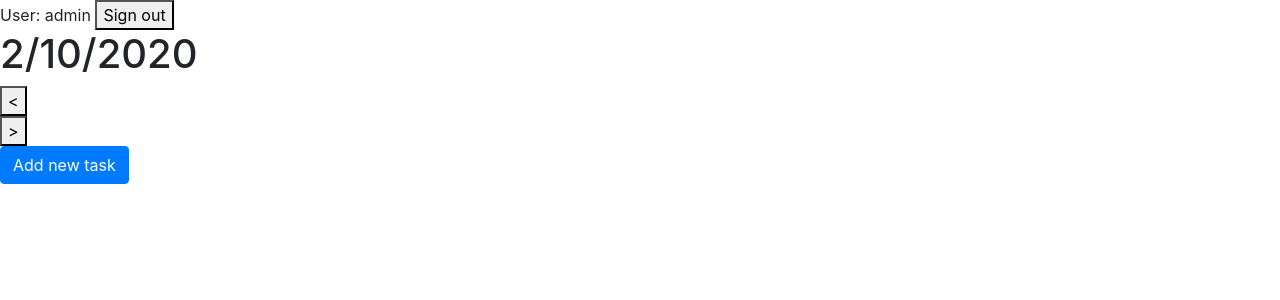
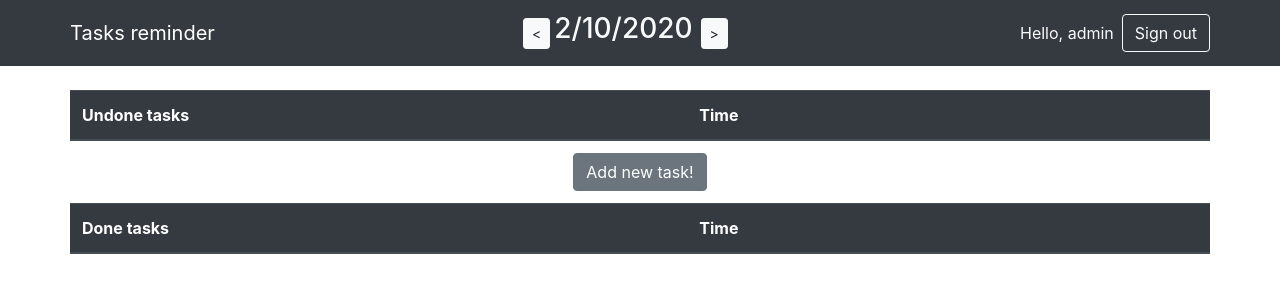
Before and after one commit to miloszk9/Tasks_reminder, a Django app: page /home/ in a window 1280 px wide. Shown: the top 300 px of the page. Run offline with Django 3.2, Linux system fonts and the light colour scheme; a user stored in the database is signed in; data that the repository does not hold is empty; some libraries are stand-ins or nearby versions.

Commit message:
Frontend for the main page (tasks page) done.

```diff
--- a/main/templates/main/home.html
+++ b/main/templates/main/home.html
@@ -1,28 +1,52 @@
 {% extends "main/index.html" %}
 
 {% block content %}
-<main onload="imput_date()">
+
+<nav class="navbar navbar-expand navbar-dark bg-dark">
+    <div class="container">
+        <span class="navbar-brand mr-auto">
+            <span class="navbar-brand d-block d-sm-none">TR</span>
+            <span class="navbar-brand d-none d-sm-block">Tasks reminder</span>
+        </span>
+
+        <ul class="navbar-nav navbar-dark">
+            <li class="nav-item form-inline">
+                <form method="POST">
+                    {% csrf_token %}
+                    <button type="submit" class="btn btn-sm btn-light mr-1" name="previous" value={{date_change}}> < </button>
+                </form>
+            </li>
+            <li class="nav-item text-light form-inline">
+                <h3>{{date.day}}/{{date.month}}/{{date.year}}</h3>
+            </li>
+            <li class="nav-item form-inline">
+                <form method="POST">
+                    {% csrf_token %}
+                    <button type="submit" class="btn btn-sm btn-light ml-2" name="next" value={{date_change}}> > </button>
+                </form>
+            </li>
+        </ul>
 
         <!-- User section: username and logging out button -->
-    <span>User: {{request.user}}</span>
-    <a href="{% url 'logout' %}"><button>Sign out</button></a>
+        <div class="navbar-nav ml-auto" id="user_section">
+            <ul class="navbar-nav">
+                <li class="nav-item mr-2 text-light mt-auto mb-auto d-none d-md-block">
+                    <span>Hello, {{request.user}}</span>
+                </li>
+                <li class="nav-item">
+                    <a href="{% url 'logout' %}"><button class="btn btn-outline-light">Sign out</button></a>
+                </li>
+            </ul>
+        </div>
+    </div>
+</nav>
 
-    <h1> {{date.day}}/{{date.month}}/{{date.year}} </h1>
-    <form method="POST">
-        {% csrf_token %}
-        <button type="submit" name="previous" value={{date_change}}> < </button>
-    </form>
-    <form method="POST">
-        {% csrf_token %}
-        <button type="submit" name="next" value={{date_change}}> > </button>
-    </form>
+<main class="container pt-4 px-0">
 
     <!-- Adding new task form -->
-    <button class="btn btn-primary" type="button" data-toggle="collapse" data-target="#task_add" aria-expanded="false" aria-controls="task_add">
-        Add new task
-    </button>
-    <div class="collapse" id="task_add">
+    <div class="collapse pb-4" id="task_add">
         <div class="card card-body">
+            <h4 class="card-title text-center pb-2">Create new task</h5>
             <form method="POST">
                 {% csrf_token %}
                 <div class="form-group row">
@@ -37,30 +61,109 @@
                         <input id='input_date' class="form-control" name="task_date" type="datetime-local" value='0' id="example-datetime-local-input">
                     </div>
                 </div>
-                <button class="btn btn-primary" type="submit" value="1" name="new_task">Create!</button>
+                <button class="btn btn-outline-success btn-block" type="submit" value="1" name="new_task">Save</button>
             </form>
         </div>
     </div>
 
-    {% for record in db_data %}
-    <p>
-        Task: {{record.name}}
-        Time: {{record.date}}
-        Created: {{record.create_date}}
-        Author: {{record.author}}
-        State: {{record.isDone}}
+    <table class="table">
 
-        <button class="btn btn-primary" type="button" data-toggle="collapse" data-target="#task_edit{{record.id}}" aria-expanded="false" aria-controls="task_edit">
+        <thead class="thead-dark">
+            <tr>
+                <th scope="col">Undone tasks</th>
+                <th scope="col">Time</th>
+                <th scope="col"></th>
+                <th scope="col"></th>
+            </tr>
+        </thead>
+        <tbody>
+            {% for record in db_data_undone %}
+                <tr>
+                    <th scope="row">
+                        <span class="text-break">
+                            {{record.name}}
+                        </span>
+                    </th>
+                    <td>
+                        <h4>{{record.date.hour}}:{{record.date.minute}}</h4>
+                    </td>
+                    <td>
+                        <button class="btn btn-outline-dark" type="button" data-toggle="collapse" data-target="#task_edit{{record.id}}" aria-expanded="false" aria-controls="task_edit">
                             Edit task
                         </button>
+                    </td>
+                    <td>
+                        <form method="POST">
+                            {% csrf_token %}
+                            <input type="hidden" name="date_change" value={{date_change}}>
+                            <button class="btn btn-success" type="submit" name="task_done_id" value={{record.id}}>Done!</button>
+                        </form>
+                    </td>
+                </tr>
+
+                <!-- Editing task form -->
+                <div class="collapse pb-4" id="task_edit{{record.id}}">
+                    <div class="card card-body">
+                        <h4 class="card-title text-center pb-2">Edit task</h5>
 
                         <form method="POST">
                             {% csrf_token %}
-            <input type="hidden" name="date_change" value={{date_change}} />
-            <button type="submit" name="task_done_id" value={{record.id}}> X </button>
+                            <div class="form-group row">
+                                <label for="text-input{{record.id}}" class="col-2 col-form-label">Task</label>
+                                <div class="col-10">
+                                    <input class="form-control" name="task_name" type="text" id="text-input{{record.id}}" value={{record.name}}>
+                                </div>
+                            </div>
+                            <div class="form-group row">
+                                <label for={{record.date.isoformat}} class="col-2 col-form-label">Date and time</label>
+                                <div class="col-10">
+                                    <input id={{record.date.isoformat}} class="form-control input_date_edit" name="task_date" type="datetime-local" value={{record.date.isoformat}}>
+                                </div>
+                            </div>
+                            <button class="btn btn-outline-success" type="submit" value={{record.id}} name="edit_task">Save</button>
                         </form>
+                    </div>
+                </div>
+            {% endfor %}
 
-        <!-- Form to edit task == shown if button pressed -->
+            <!-- Adding new task button -->
+            <tr>
+                <td colspan="4" class="text-center">
+                    <button class="btn btn-secondary" type="button" data-toggle="collapse" data-target="#task_add" aria-expanded="false" aria-controls="task_add">
+                            Add new task!
+                    </button>
+                </td>
+            </tr>
+        </tbody>
+
+        <thead class="thead-dark">
+            <tr>
+                <th scope="col">Done tasks</th>
+                <th scope="col">Time</th>
+                <th scope="col"></th>
+                <th scope="col"></th>
+            </tr>
+        </thead>
+        <tbody>
+            {% for record in db_data_done %}
+                <tr>
+                    <th scope="row">{{record.name}}</th>
+                    <td>
+                        <h4>{{record.date.hour}}:{{record.date.minute}}</h4>
+                    </td>
+                    <td>
+                        <button class="btn btn-outline-dark" type="button" data-toggle="collapse" data-target="#task_edit{{record.id}}" aria-expanded="false" aria-controls="task_edit">
+                            Edit task
+                        </button>
+                    </td>
+                    <td>
+                        <form method="POST">
+                            {% csrf_token %}
+                            <input type="hidden" name="date_change" value={{date_change}}>
+                            <button class="btn btn-danger" type="submit" name="task_done_id" value={{record.id}}>Undone!</button>
+                        </form>
+                    </td>
+                </tr>
                 <div class="collapse" id="task_edit{{record.id}}">
                     <div class="card card-body">
                         <form method="POST">
@@ -81,8 +184,9 @@
                         </form>
                     </div>
                 </div>
-    </p>
             {% endfor %}
+        </tbody>
+    </table>
 
     <script>
         // When creating new task
--- a/main/templates/main/index.html
+++ b/main/templates/main/index.html
@@ -19,10 +19,8 @@
     <link rel="stylesheet" href="https://stackpath.bootstrapcdn.com/bootstrap/4.5.2/css/bootstrap.min.css" integrity="sha384-JcKb8q3iqJ61gNV9KGb8thSsNjpSL0n8PARn9HuZOnIxN0hoP+VmmDGMN5t9UJ0Z" crossorigin="anonymous">
 </head>
 <body>
-    <main>
-        {% block content %}
-        {% endblock content %}
-    </main>
+    {% block content %}
+    {% endblock content %}
     <!-- Bootstrap JS -->
     <script src="https://code.jquery.com/jquery-3.5.1.slim.min.js" integrity="sha384-DfXdz2htPH0lsSSs5nCTpuj/zy4C+OGpamoFVy38MVBnE+IbbVYUew+OrCXaRkfj" crossorigin="anonymous"></script>
     <script src="https://cdn.jsdelivr.net/npm/popper.js@1.16.1/dist/umd/popper.min.js" integrity="sha384-9/reFTGAW83EW2RDu2S0VKaIzap3H66lZH81PoYlFhbGU+6BZp6G7niu735Sk7lN" crossorigin="anonymous"></script>
--- a/main/views.py
+++ b/main/views.py
@@ -99,15 +99,23 @@ def home(request):
 
     # Getting Tasks from the current day
     ''' TODO sync records with logged user (when register implemented)'''
-    db_data = Task.objects.filter(author = user,
-                                  date__day = str(date_get.day),
-                                  date__month = str(date_get.month),
-                                  date__year = str(date_get.year) )
+    db_data_done = Task.objects.filter(author = user,
+                                       isDone = True,
+                                       date__day = str(date_get.day),
+                                       date__month = str(date_get.month),
+                                       date__year = str(date_get.year) )
+
+    db_data_undone = Task.objects.filter(author = user,
+                                         isDone = False,
+                                         date__day = str(date_get.day),
+                                         date__month = str(date_get.month),
+                                         date__year = str(date_get.year) )
 
     data = {
         'date': date_get,
         'date_change': date_change,
-        'db_data': db_data,
+        'db_data_done': db_data_done,
+        'db_data_undone': db_data_undone,
         'title': 'Tasks reminder'
     }
     return render(request, 'main/home.html', data)
```
Lines whose indentation alone changed are shown as unchanged.
